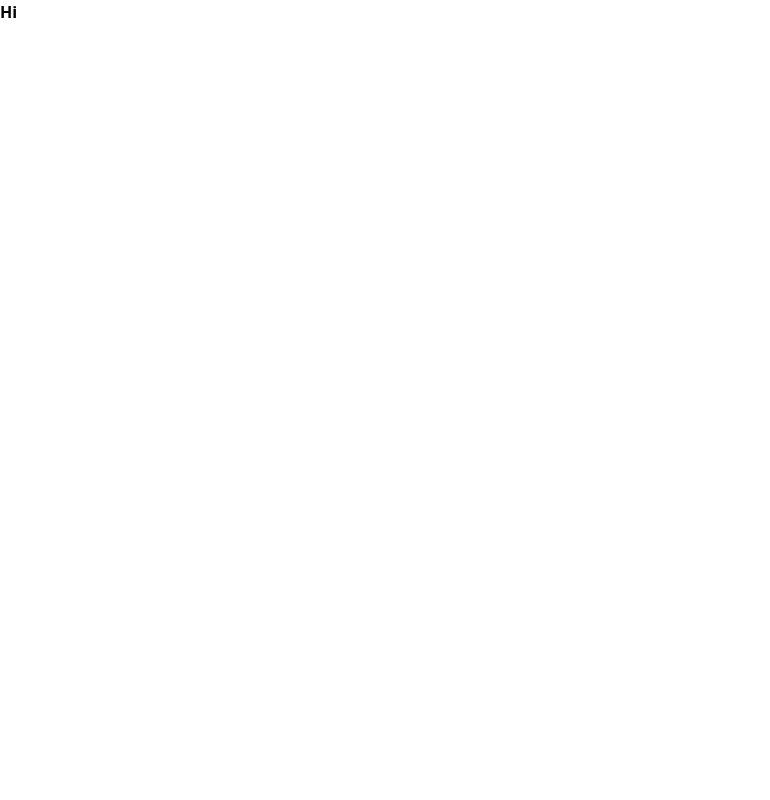
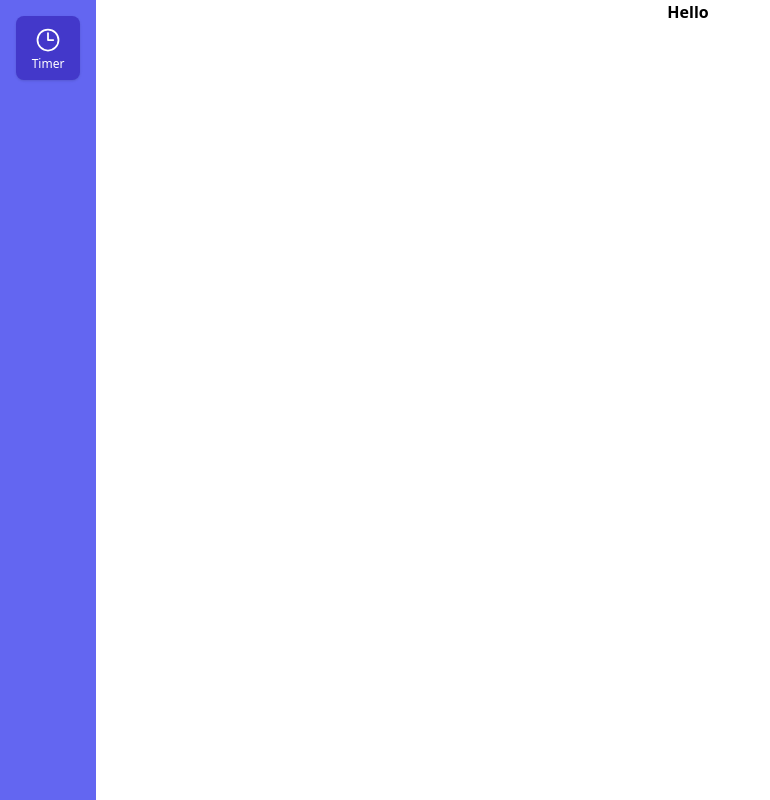
Before and after one commit to matthiebl/fitness-app, a React (Vite) app: page / in a window 1280 px wide. Shown: the whole page, without its empty margins (0-770 px from the left). Built offline with nearby package versions, Linux system fonts and the light colour scheme.

Commit message:
Add timer to navbar

```diff
--- a/src/App.tsx
+++ b/src/App.tsx
@@ -1,9 +1,10 @@
 import { BrowserRouter, Route, Routes } from 'react-router-dom'
+import { TimerPage } from './pages'
 
 const App = () => (
     <BrowserRouter>
         <Routes>
-            <Route path='/' element={<b>Hi</b>} />
+            <Route path='/' element={<TimerPage />} />
         </Routes>
     </BrowserRouter>
 )
--- /dev/null
+++ b/src/components/PageWrapper.tsx
@@ -0,0 +1,82 @@
+import React from 'react'
+import { useNavigate } from 'react-router-dom'
+
+interface PageWrapperProps {
+    children: React.ReactNode
+}
+
+export const PageWrapper: React.FC<PageWrapperProps> = ({ children }) => {
+    return (
+        <div className='h-screen w-screen'>
+            <Navbar />
+            <div className='flex h-full w-full justify-center pb-16 sm:pb-0 sm:pl-24'>{children}</div>
+        </div>
+    )
+}
+
+const Navbar = () => {
+    const navigate = useNavigate()
+
+    return (
+        <nav className='fixed bottom-0 left-0 h-16 w-full overflow-y-auto sm:h-full sm:w-24'>
+            <div className='flex h-full w-full items-center justify-evenly bg-indigo-500 sm:flex-col sm:justify-start sm:gap-3 sm:p-4'>
+                {navbarItems.map(item => (
+                    <button
+                        onClick={() => navigate(item.redirectTo)}
+                        className={
+                            'relative flex flex-col items-center rounded-full bg-indigo-700 p-2.5 text-white shadow hover:bg-indigo-800 sm:order-none sm:h-16 sm:w-16 sm:rounded-lg ' +
+                            orderingMap[item.mobileOrder || 0]
+                        }
+                    >
+                        <svg
+                            xmlns='http://www.w3.org/2000/svg'
+                            fill='none'
+                            viewBox='0 0 24 24'
+                            strokeWidth={1.5}
+                            stroke='currentColor'
+                            className='h-7 w-7'
+                        >
+                            {item.svgPath}
+                        </svg>
+                        {item.text && (
+                            <div className='bottom-2 hidden translate-y-0.5 text-xs sm:block'>{item.text}</div>
+                        )}
+                    </button>
+                ))}
+            </div>
+        </nav>
+    )
+}
+
+type NavbarItemProps = {
+    svgPath: React.ReactNode
+    redirectTo: string
+    text: string
+    mobileOrder?: number
+}
+
+const navbarItems: NavbarItemProps[] = [
+    {
+        svgPath: (
+            <path strokeLinecap='round' strokeLinejoin='round' d='M12 6v6h4.5m4.5 0a9 9 0 11-18 0 9 9 0 0118 0z' />
+        ),
+        redirectTo: '/timer',
+        text: 'Timer',
+    },
+]
+
+const orderingMap: Record<number, string> = {
+    0: 'order-none',
+    1: 'order-1',
+    2: 'order-2',
+    3: 'order-3',
+    4: 'order-4',
+    5: 'order-5',
+    6: 'order-6',
+    7: 'order-7',
+    8: 'order-8',
+    9: 'order-9',
+    10: 'order-10',
+    11: 'order-11',
+    12: 'order-12',
+}
--- /dev/null
+++ b/src/components/index.ts
@@ -0,0 +1 @@
+export * from './PageWrapper'
--- /dev/null
+++ b/src/pages/TimerPage.tsx
@@ -0,0 +1,12 @@
+import React from 'react'
+import { PageWrapper } from '../components'
+
+interface TimerPageProps {}
+
+export const TimerPage: React.FC<TimerPageProps> = ({}) => {
+    return (
+        <PageWrapper>
+            <b>Hello</b>
+        </PageWrapper>
+    )
+}
--- /dev/null
+++ b/src/pages/index.ts
@@ -0,0 +1 @@
+export * from './TimerPage'
```
